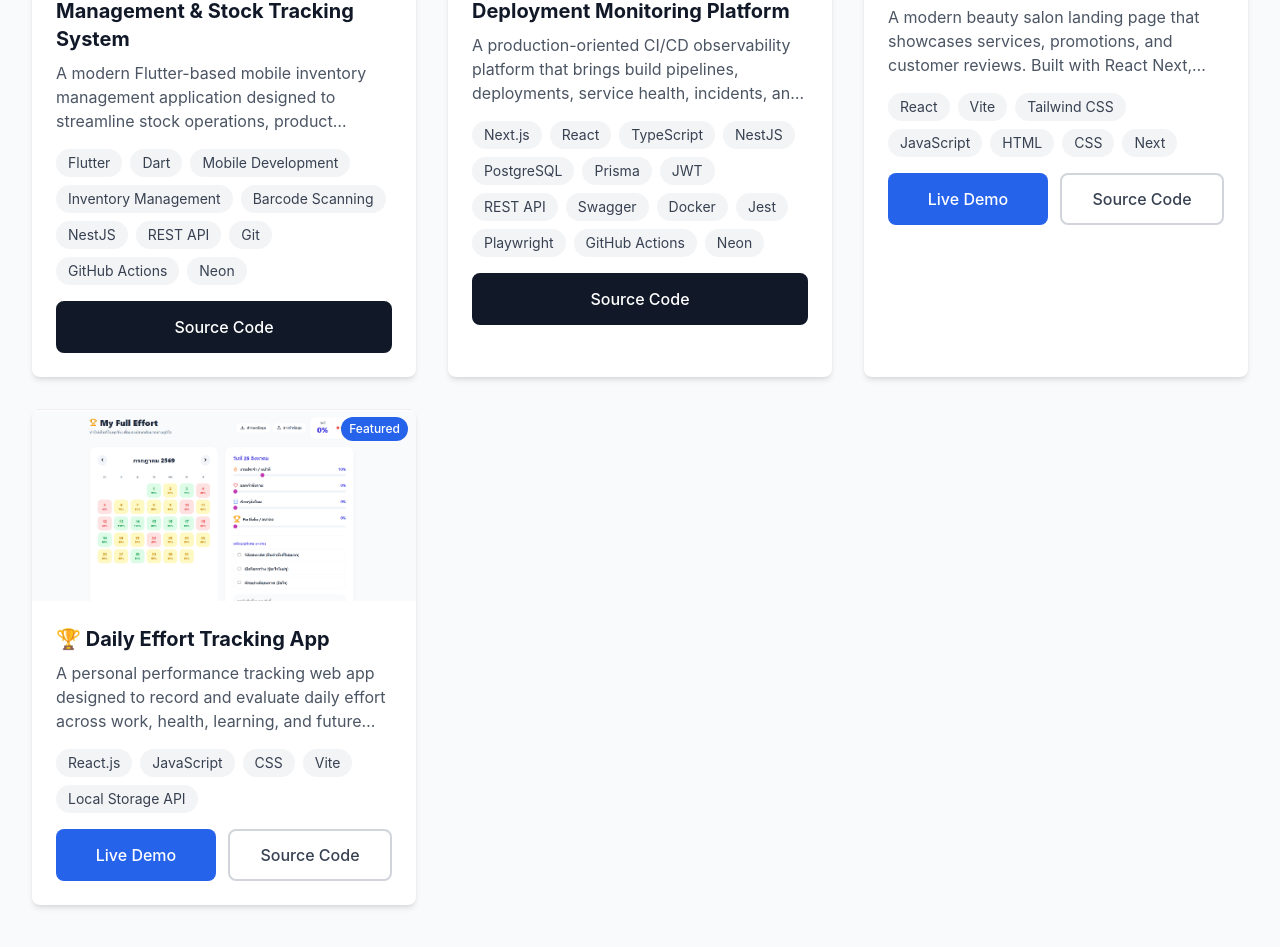
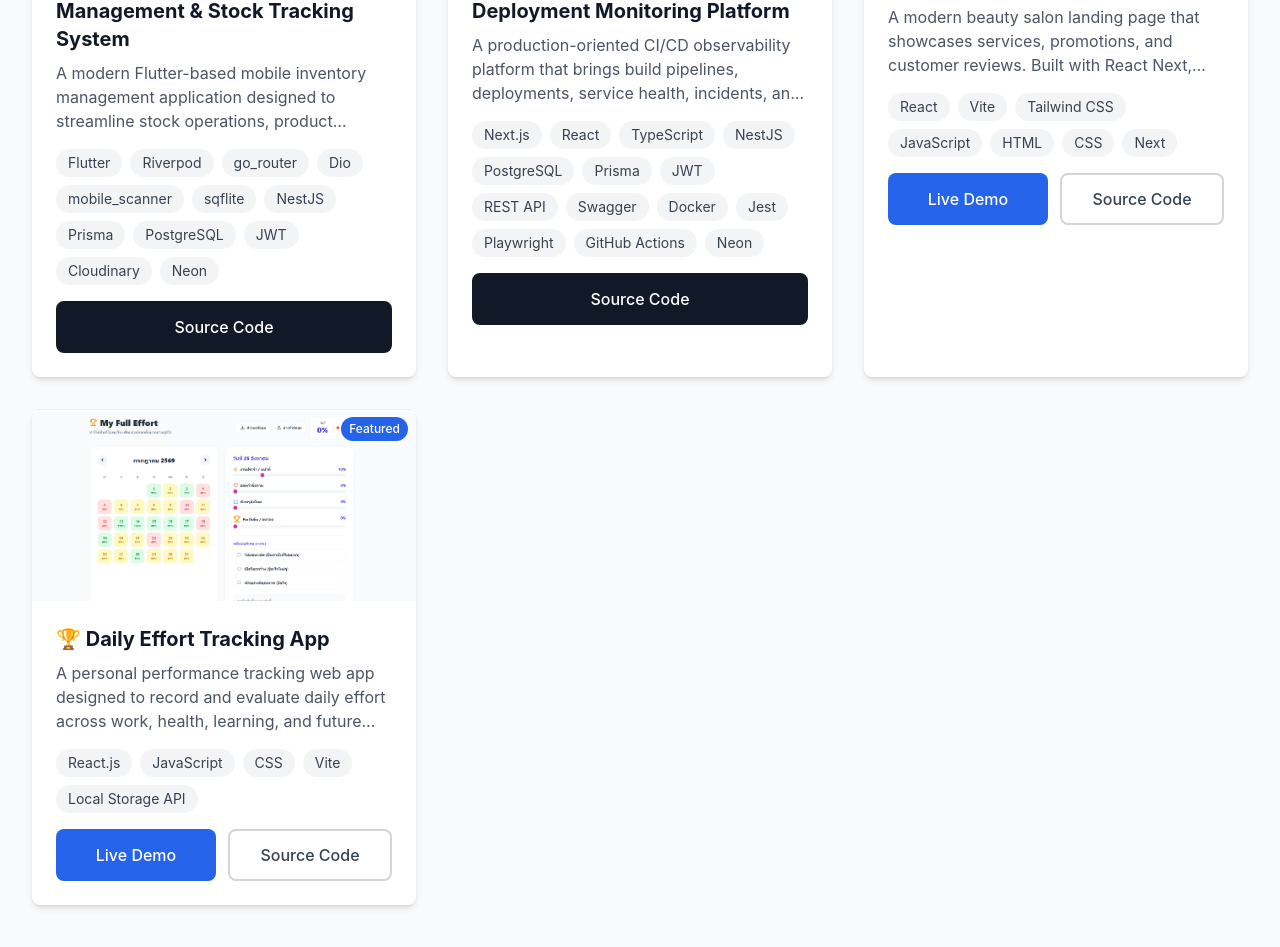
Before and after one commit to Foam-01/Portfolio, a React (Vite) app: page / in a window 1280 px wide. Shown: the part 8047-8994 px from the top of the page. Built offline with nearby package versions, Linux system fonts and the light colour scheme.

Commit message:
feat: update project technologies for inventory management application

```diff
--- a/src/data/projects.ts
+++ b/src/data/projects.ts
@@ -157,14 +157,16 @@ export const projects: Project[] = [
     "A modern Flutter-based mobile inventory management application designed to streamline stock operations, product tracking, and inventory workflows. Built with a mobile-first approach, the project focuses on essential inventory management capabilities, intuitive user interactions, and maintainable application architecture. The system is designed to support stock receiving, issuing, and adjustments, with barcode scanning, photo evidence, and a live dashboard to improve inventory visibility and operational efficiency. Developed as a cross-platform mobile application using Flutter and Dart, with supporting documentation, project organization, and automated development workflows.",
   technologies: [
     "Flutter",
-    "Dart",
-    "Mobile Development",
-    "Inventory Management",
-    "Barcode Scanning",
+    "Riverpod",
+    "go_router",
+    "Dio",
+    "mobile_scanner",
+    "sqflite",
     "NestJS",
-    "REST API",
-    "Git",
-    "GitHub Actions",
+    "Prisma",
+    "PostgreSQL",
+    "JWT",
+    "Cloudinary",
     "Neon",
   ],
   imageUrl: "/images/inventory37.png",
```
